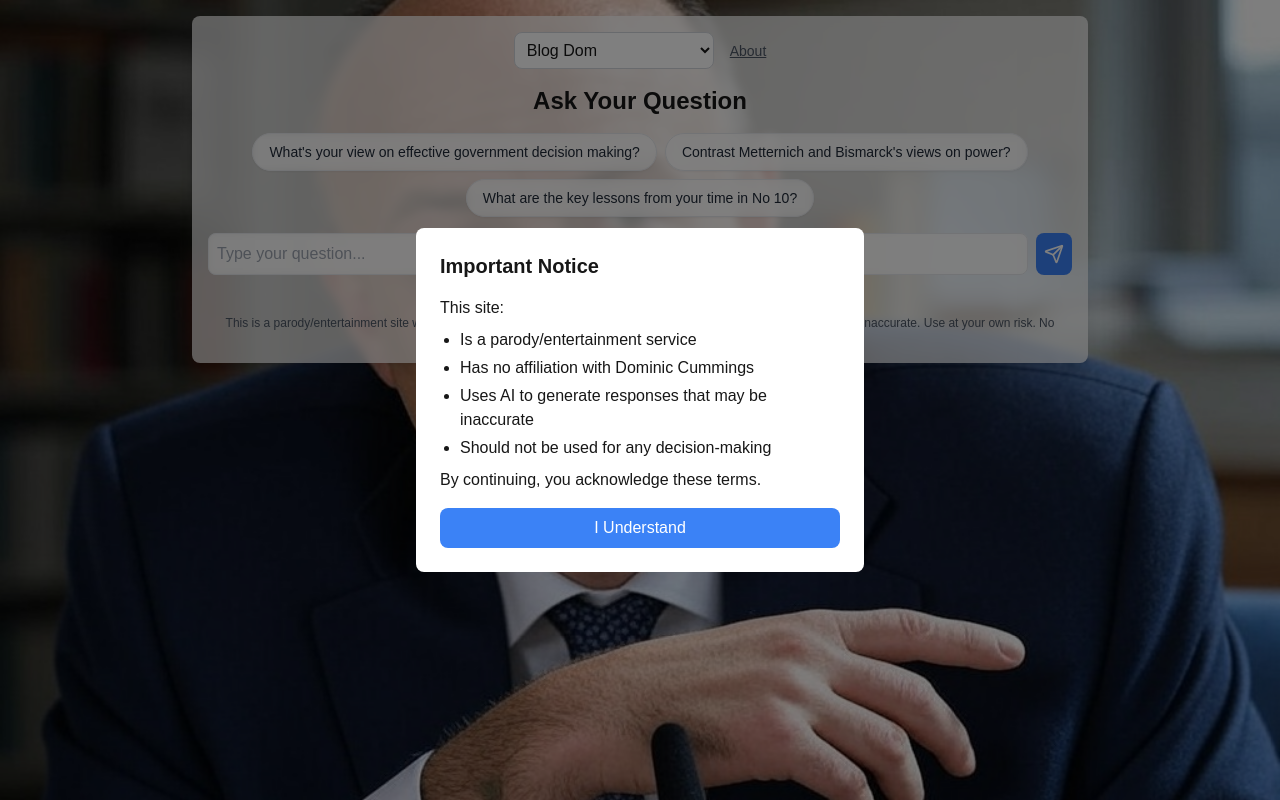
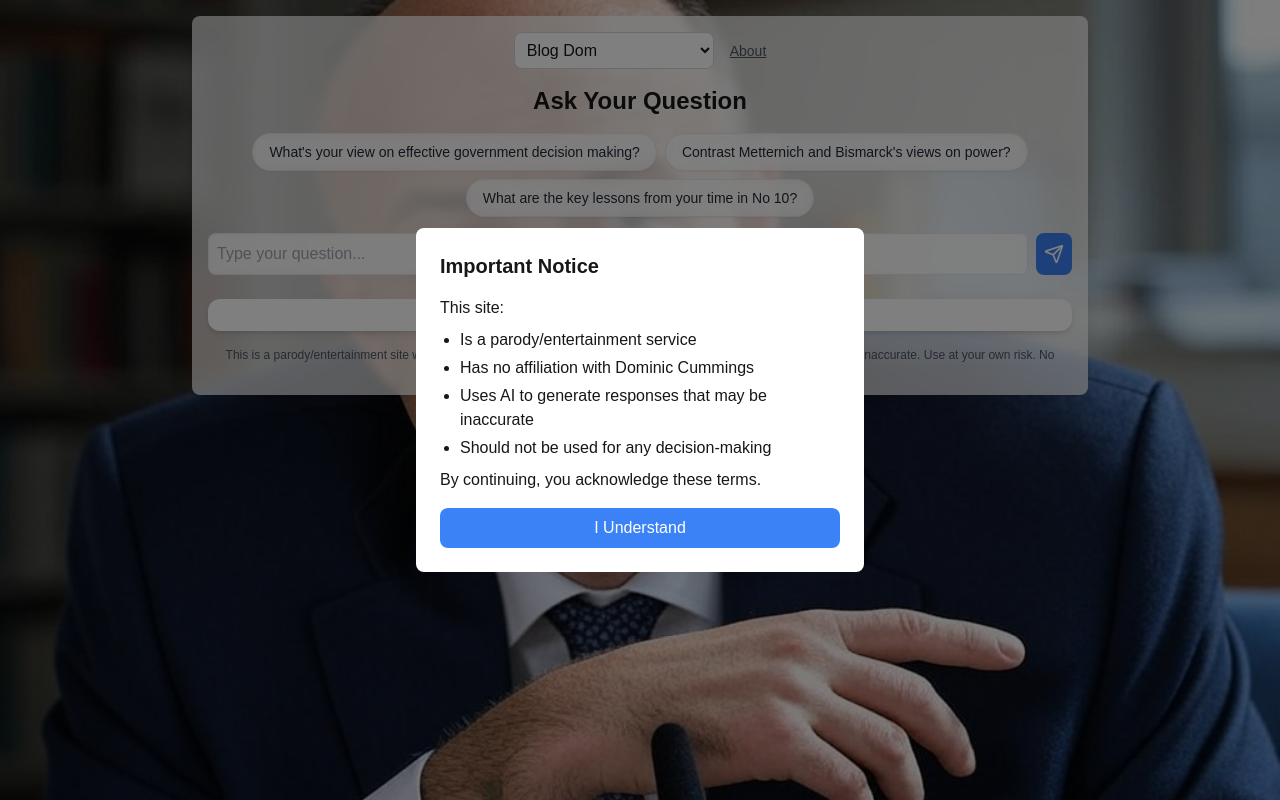
Before and after one commit to williamgki/domgptfrontend, a Next.js app: page / in a window 1280 px wide. Built offline with nearby package versions, Linux system fonts and the light colour scheme.

Commit message:
Fix: ensure BMC button loads properly on client

```diff
--- a/components/BuyMeACoffeeButton.jsx
+++ b/components/BuyMeACoffeeButton.jsx
@@ -4,6 +4,8 @@ import { useEffect } from "react";
 
 export const BuyMeACoffeeButton = () => {
   useEffect(() => {
+    console.log("Mounting BMC script...");
+
     const script = document.createElement("script");
     script.setAttribute("src", "https://cdnjs.buymeacoffee.com/1.0.0/button.prod.min.js");
     script.setAttribute("data-name", "bmc-button");
@@ -16,8 +18,20 @@ export const BuyMeACoffeeButton = () => {
     script.setAttribute("data-font-color", "#000000");
     script.setAttribute("data-coffee-color", "#ffffff");
     script.setAttribute("type", "text/javascript");
-    document.getElementById("bmc-container").appendChild(script);
+
+    const container = document.getElementById("bmc-container");
+
+    if (container) {
+      container.appendChild(script);
+    } else {
+      console.warn("No bmc-container found");
+    }
   }, []);
 
-  return <div id="bmc-container" className="mt-6 flex justify-center" />;
+  return (
+    <div
+      id="bmc-container"
+      className="mt-6 mb-4 flex justify-center bg-white rounded-xl shadow-md p-4"
+    />
+  );
 };
```
